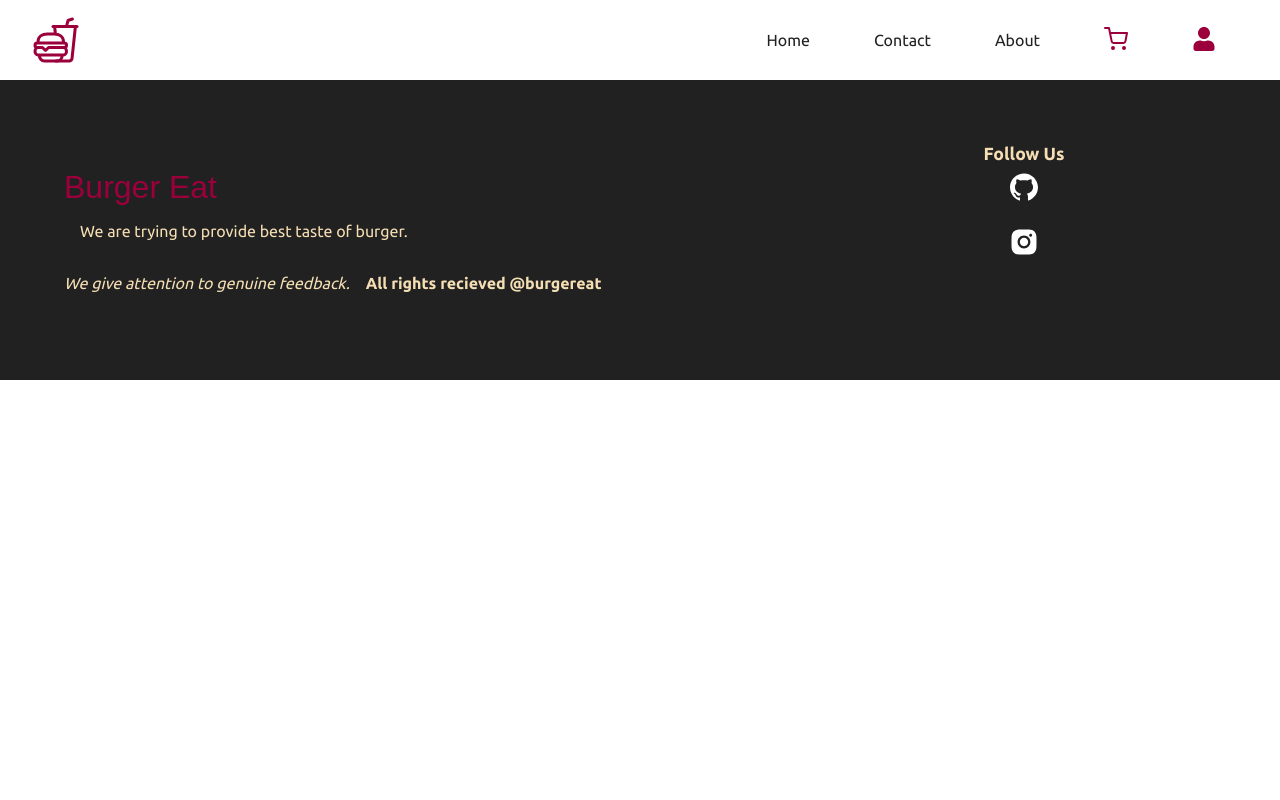
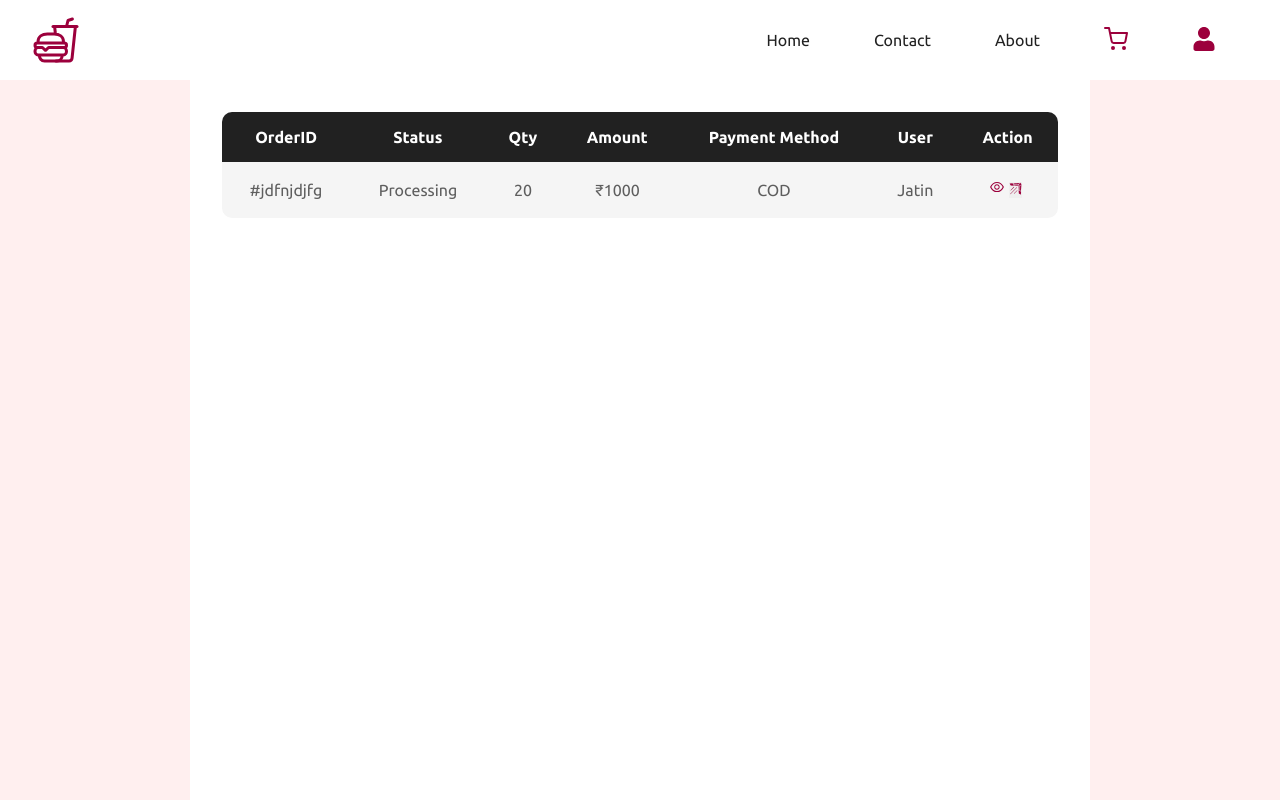
Before and after one commit to devXjatin/BURGER_EAT, a React (Create React App) app in the folder frontend/: page /admin/orders in a window 1280 px wide. Shown: the top 800 px of the page. Built offline with nearby package versions, Linux system fonts and the light colour scheme.

Commit message:
view orders via dashboard

```diff
--- a/frontend/src/App.js
+++ b/frontend/src/App.js
@@ -13,6 +13,7 @@ import MyOrders from "./components/myorders/MyOrders"
 import OrderDetails from "./components/myorders/OrderDetails"
 import Dashboard from "./components/admin/Dashboard"
 import Users from "./components/admin/Users"
+import Orders from "./components/admin/Orders"
 import "./styles/App.scss"
 import "./styles/Header.scss"
 import "./styles/Home.scss"
@@ -29,6 +30,7 @@ import "./styles/Profile.scss"
 import "./styles/Table.scss"
 import "./styles/OrderDetails.scss"
 import "./styles/Dashboard.scss"
+
 
 
 function App() {
@@ -48,6 +50,7 @@ function App() {
       <Route path="/order/:id" element={<OrderDetails/>}/>
       <Route path="/admin/dashboard" element={<Dashboard/>}/>
       <Route path="/admin/users" element={<Users/>}/>
+      <Route path="/admin/orders" element={<Orders/>}/>
     </Routes>
     <Footer/>
    </Router>
--- /dev/null
+++ b/frontend/src/components/admin/Orders.jsx
@@ -0,0 +1,46 @@
+import React from 'react'
+import { Link } from "react-router-dom";
+import { AiOutlineEye } from "react-icons/ai";
+import {GiArmoredBoomerang} from 'react-icons/gi'
+
+const Orders = () => {
+  return (
+    <section className="myOrdersTable">
+      <main>
+        <table>
+          <thead>
+            <tr>
+              <th>OrderID</th>
+              <th>Status</th>
+              <th>Qty</th>
+              <th>Amount</th>
+              <th>Payment Method</th>
+              <th>User</th>
+              <th>Action</th>
+            </tr>
+          </thead>
+          <tbody>
+            <tr>
+              <td>#jdfnjdjfg</td>
+              <td>Processing</td>
+              <td>20</td>
+              <td>₹{1000}</td>
+              <td>COD</td>
+              <td>Jatin</td>
+              <td>
+                <Link to={`/order/${"aasdasdasd"}`}>
+                  <AiOutlineEye />
+                </Link>
+                <button>
+                <GiArmoredBoomerang/>
+              </button>
+              </td>
+            </tr>
+          </tbody>
+        </table>
+      </main>
+    </section>
+  )
+}
+
+export default Orders
--- a/frontend/src/styles/Contact.scss
+++ b/frontend/src/styles/Contact.scss
@@ -9,6 +9,7 @@
     display: flex;
     align-items: center;
     justify-content: center;
+    overflow-x: hidden ;
 
     > form {
         display: flex;
```
